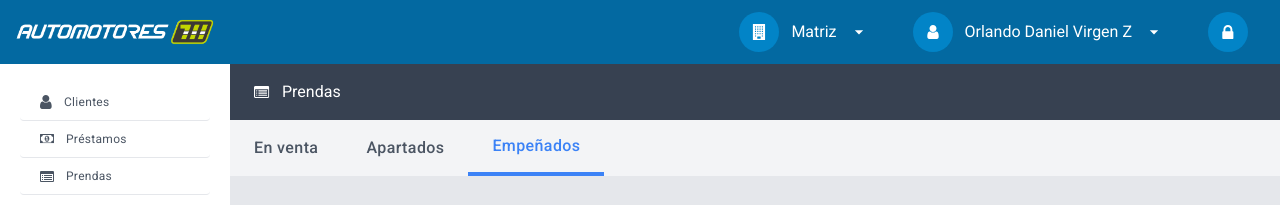
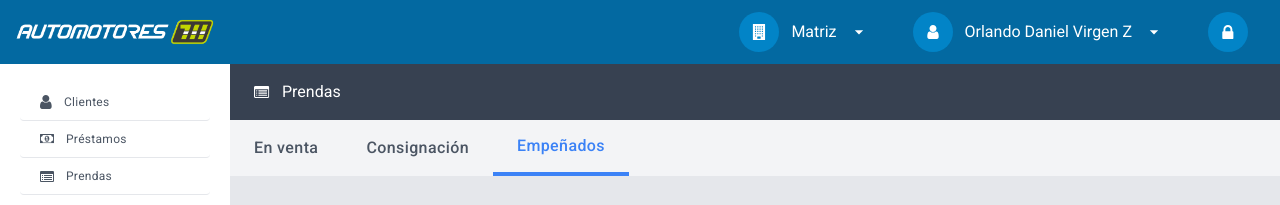
Before and after one commit to karen-nino/711-automotores, a Next.js app: page /pages/prendas in a window 1280 px wide. Shown: the top 205 px of the page. Built offline with nearby package versions, Linux system fonts and the light colour scheme.

Commit message:
cambio nombre botones

```diff
--- a/app/pages/historial-prendas/page.js
+++ b/app/pages/historial-prendas/page.js
@@ -35,7 +35,7 @@ const HistorialPrendas = () => {
                             <span>Historial de prendas</span>
                         </article>
 
-                        <ul className='flex items-center text-base bg-gray-100 text-gray h-14'>
+                        <ul className='flex items-center text-base bg-gray-100 select-none text-gray h-14'>
                             <li className='flex items-center justify-center h-full px-6 font-medium tracking-wide text-blue-500 border-b-4 border-blue-500 cursor-pointer hover:bg-gray-200'>
                                 <a>Vendidos</a>
                             </li>
@@ -43,7 +43,7 @@ const HistorialPrendas = () => {
                                 <a>Liquidados</a>
                             </li>
                             <li className='flex items-center justify-center h-full px-6 font-medium tracking-wide text-gray-600 cursor-pointer hover:bg-gray-200'>
-                                <a>Cancelados</a>
+                                <a>No aprobados</a>
                             </li>
                         </ul>
 
--- a/app/pages/prendas/page.js
+++ b/app/pages/prendas/page.js
@@ -41,7 +41,7 @@ const prendas = () => {
                                 <a>En venta</a>
                             </li>
                             <li className='flex items-center justify-center h-full px-6 font-medium tracking-wide text-gray-600 cursor-pointer hover:bg-gray-200'>
-                                <a value="Ocultar">Apartados</a>
+                                <a value="Ocultar">Consignación</a>
                             </li>
                             <li className='flex items-center justify-center h-full px-6 font-medium tracking-wide text-blue-500 border-b-4 border-blue-500 cursor-pointer hover:bg-gray-200'>
                                 <a>Empeñados</a>
```
